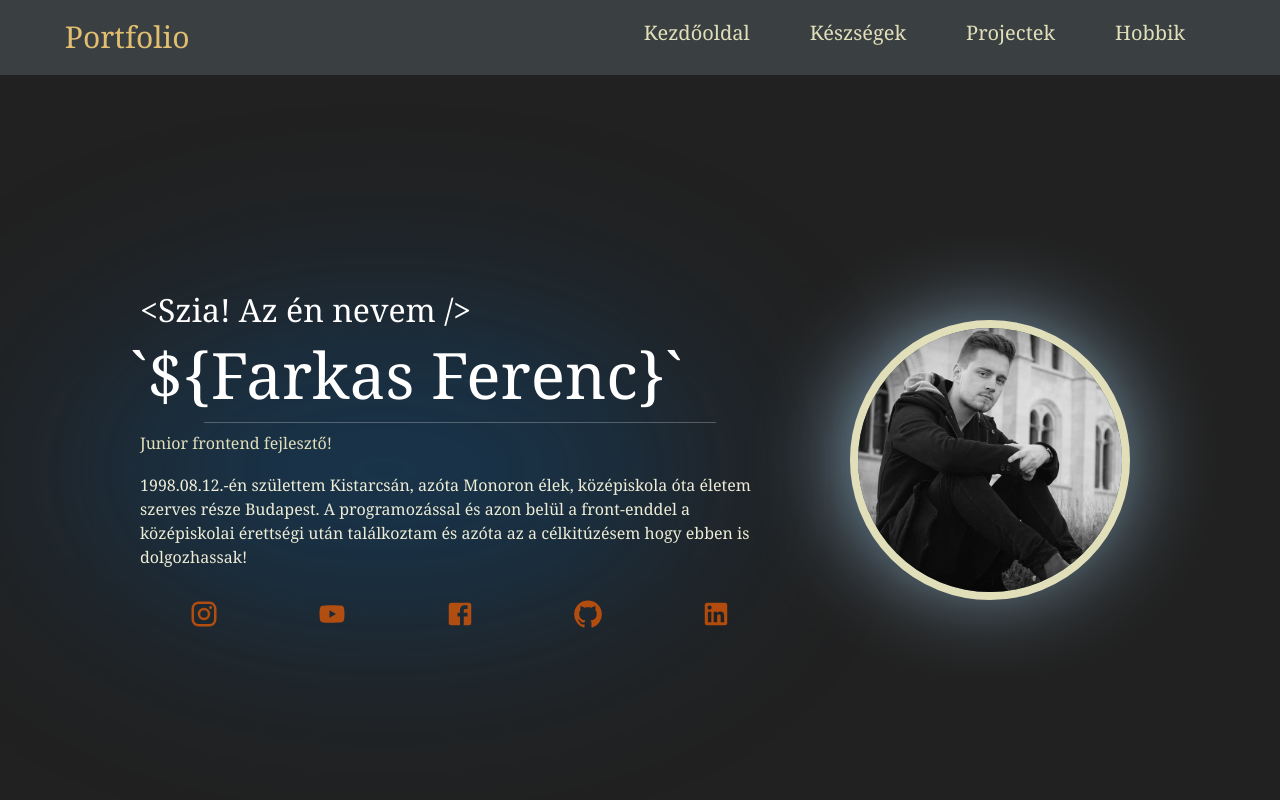
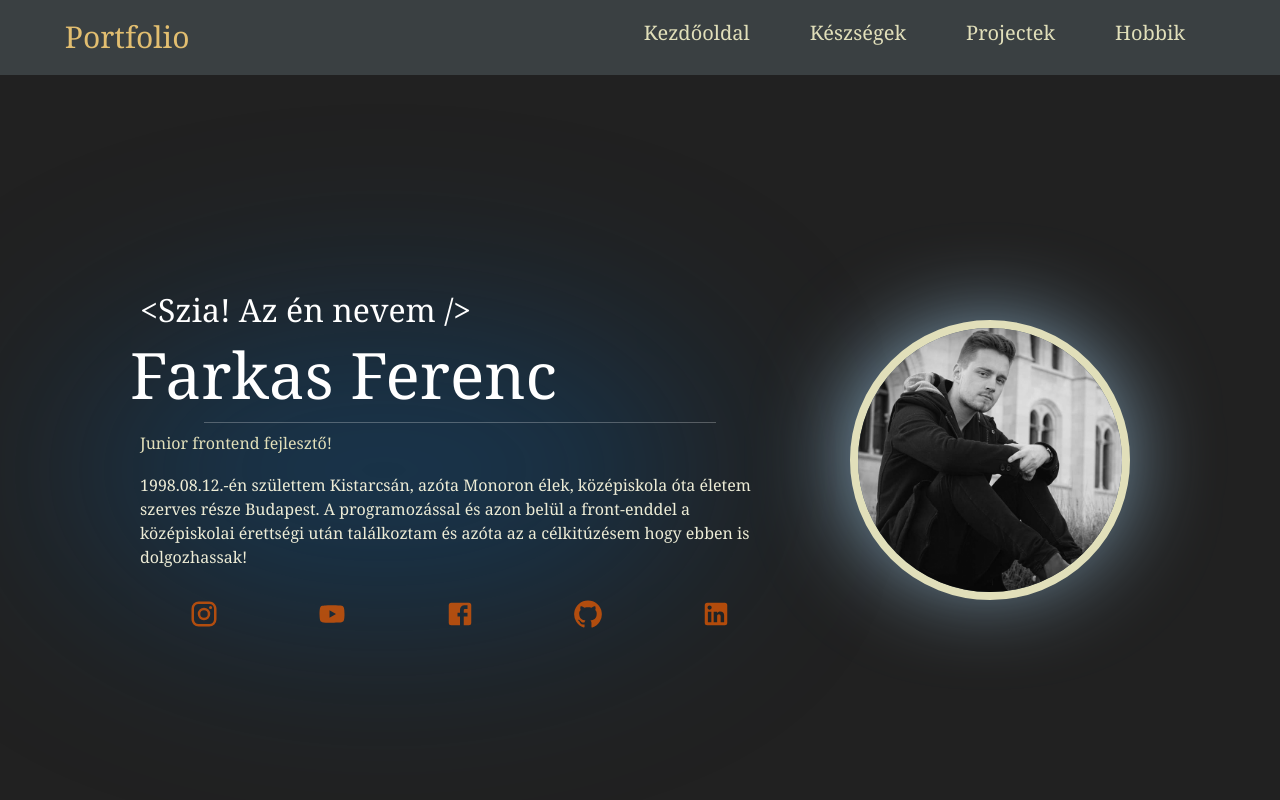
Before and after one commit to FerencFarkas22/PersonalPortfolio, a React (Create React App) app: page / in a window 1280 px wide. Shown: the top 800 px of the page. Built offline with nearby package versions, Linux system fonts and the light colour scheme.

Commit message:
Add files via upload

```diff
--- a/src/components/Home.js
+++ b/src/components/Home.js
@@ -6,7 +6,7 @@ import heroImg from '../assets/heroimage.jpg'
 
 function Home() {
   var helloworld = "<Szia! Az én nevem />";
-  var templeteLiteralTextName = "`${Farkas Ferenc}`";
+
   return (
 
 
@@ -16,7 +16,7 @@ function Home() {
 
             <div className="introdution">
               <h2>{helloworld}</h2>
-              <h1 className='name'>{templeteLiteralTextName}</h1>
+              <h1 className='name'>Farkas Ferenc</h1>
               <hr />
               <h3>Junior frontend fejlesztő!</h3>
               <p>1998.08.12.-én születtem Kistarcsán, azóta Monoron élek, középiskola óta életem szerves része Budapest. A programozással és azon belül a front-enddel a középiskolai érettségi után találkoztam és azóta az a célkitúzésem hogy ebben is dolgozhassak!</p>
```
